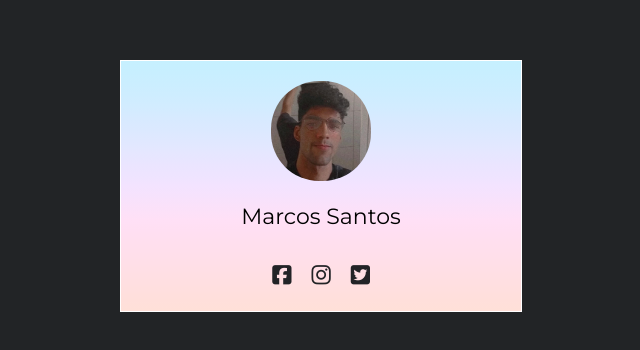
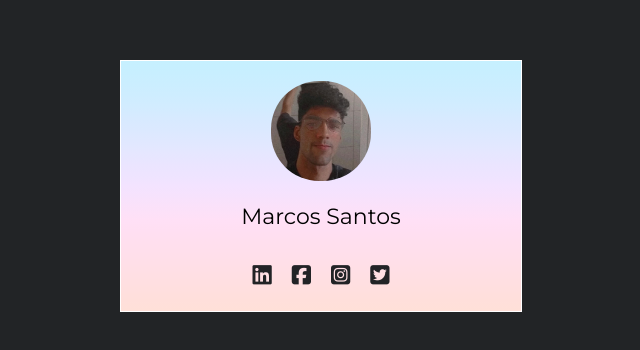
Before and after one commit to MAADSantos/profilecard, a plain HTML site: page index.html in a window 1280 px wide. Shown: the part 214-564 px from the top of the page, without its empty margins (319-959 px from the left). Drawn offline with Linux system fonts and the light colour scheme.

Commit message:
correção links

```diff
--- a/index.html
+++ b/index.html
@@ -7,21 +7,11 @@
     <link rel="stylesheet" href="style.css" />
     <script src="https://kit.fontawesome.com/6a8f0c2ddb.js" crossorigin="anonymous"></script>
     <title>Marcos Santos profile card</title>
-    <meta property="og:image" content="./assets/marcao.jpg">
-    <meta property="og:image:type" content="image/jpeg">
-    <meta property="og:image:width" content="800px">
-    <meta property="og:image:height" content="600px">
+
     <link href="https://fonts.googleapis.com/css2?family=Montserrat&display=swap" rel="stylesheet">
 </head>
 
-
-
-<!-- criar uma div com 50px de altura de 100px de largura -->
-<!-- colocar a imagem no centro da div  com 20px de altura e 20px de largura -->
-<!-- colocar o nome da pessoa abaixo da foto -->
-<!-- inserir os icones das redes sociais -->
-<!-- colocar os links para cada rede social -->
-
+<body>
     <div class="container">
         <div class="imgholder">
             <img class="profile" src=".\assets\marcao.jpg" />
@@ -29,11 +19,14 @@
         <p>Marcos Santos</p>
 
         <div class="linkholder">
-        <a href="https://www.facebook.com/MarcosSantosEM" target="_blank">
+            <a href="https://www.linkedin.com/in/marcos-santos-245380107/" target="_blank">
+                <i class="fab fa-linkedin"></i>
+            </a>
+            <a href="https://www.facebook.com/MarcosSantosEM/" target="_blank">
                 <i class="fab fa-facebook-square"></i>
             </a>
             <a href="https://www.instagram.com/mark_sk_eight/" target="_blank">
-            <i class="fab fa-instagram"></i>
+                <i class="fab fa-instagram-square"></i>
             </a>
             <a href="https://twitter.com/Mark_sk_eight" target="_blank">
                 <i class="fab fa-twitter-square"></i>
```
Lines whose indentation alone changed are shown as unchanged.
